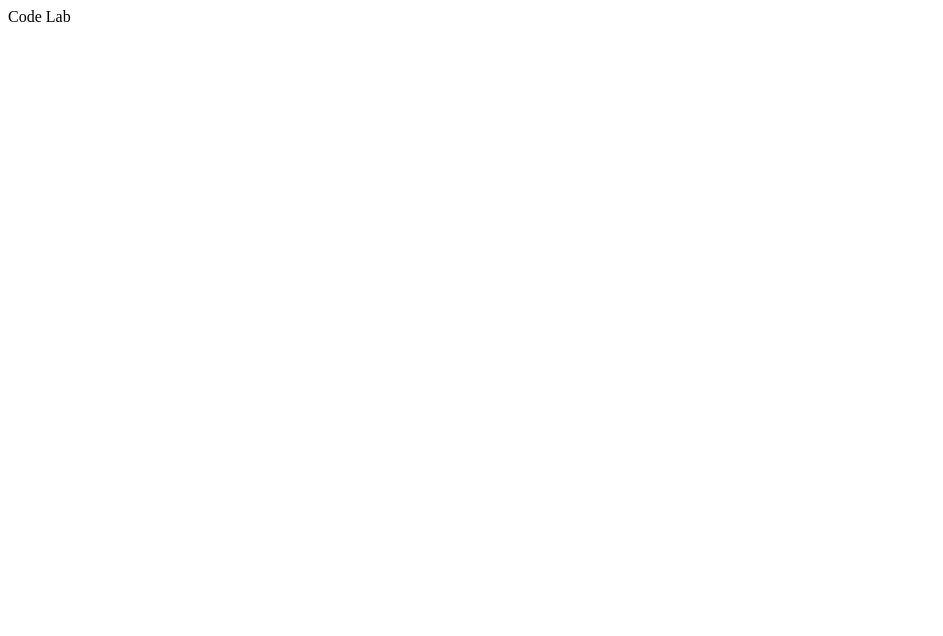
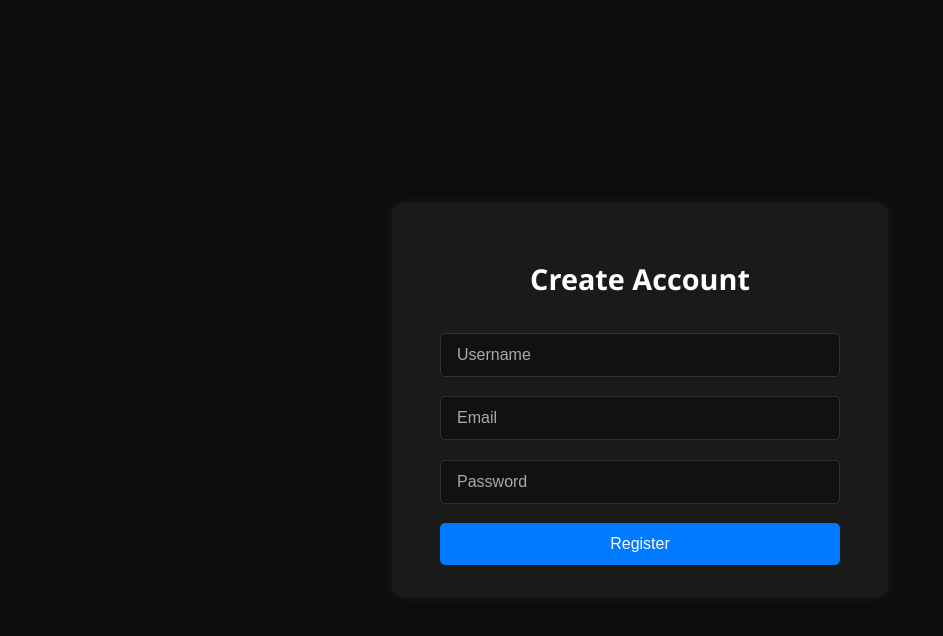
Before and after one commit to hasim34/codeLab, a React (Create React App) app in the folder frontend/: page / in a window 1280 px wide. Shown: the top 636 px of the page, without its empty margins (0-943 px from the left). Built offline with nearby package versions, Linux system fonts and the light colour scheme.

Commit message:
My changes before merging main

```diff
--- a/frontend/package.json
+++ b/frontend/package.json
@@ -11,7 +11,7 @@
     "react": "^19.1.0",
     "react-dom": "^19.1.0",
     "react-router-dom": "^7.7.1",
-    "react-scripts": "5.0.1",
+    "react-scripts": "^0.0.0",
     "tailwindcss": "^4.1.11",
     "web-vitals": "^2.1.4"
   },
--- a/frontend/src/App.js
+++ b/frontend/src/App.js
@@ -1,11 +1,10 @@
-
+import React from 'react';
+import Register from './register';
 
 function App() {
   return (
-    <div className="App">
-      <header className="App-header">
-        Code Lab
-      </header>
+    <div>
+      <Register />
     </div>
   );
 }
--- /dev/null
+++ b/frontend/src/register.css
@@ -0,0 +1,59 @@
+body {
+  margin: 0;
+  font-family: 'Segoe UI', Tahoma, Geneva, Verdana, sans-serif;
+  background-color: #0d0d0d;
+  color: white;
+}
+
+.register-container {
+  height: 100vh;
+  display: flex;
+  justify-content: center;
+  align-items: center;
+}
+
+.register-form {
+  background-color: #1a1a1a;
+  padding: 2rem 3rem;
+  border-radius: 10px;
+  box-shadow: 0 0 15px rgba(255, 255, 255, 0.05);
+  width: 100%;
+  max-width: 400px;
+  display: flex;
+  flex-direction: column;
+  gap: 1.2rem;
+}
+
+.register-title {
+  text-align: center;
+  font-size: 1.8rem;
+  margin-bottom: 1rem;
+}
+
+.register-input {
+  padding: 0.75rem 1rem;
+  border: 1px solid #333;
+  border-radius: 5px;
+  background-color: #111;
+  color: white;
+  font-size: 1rem;
+}
+
+.register-input::placeholder {
+  color: #aaa;
+}
+
+.register-button {
+  padding: 0.75rem 1rem;
+  border: none;
+  background-color: #007bff;
+  color: white;
+  font-size: 1rem;
+  border-radius: 5px;
+  cursor: pointer;
+  transition: background 0.3s;
+}
+
+.register-button:hover {
+  background-color: #0056b3;
+}
--- /dev/null
+++ b/frontend/src/register.js
@@ -0,0 +1,20 @@
+import React from 'react';
+import './register.css';
+
+function Register() {
+  return (
+    <div className="register-container">
+      <form className="register-form">
+        <h2 className="register-title">Create Account</h2>
+
+        <input type="text" placeholder="Username" className="register-input" />
+        <input type="email" placeholder="Email" className="register-input" />
+        <input type="password" placeholder="Password" className="register-input" />
+
+        <button type="submit" className="register-button">Register</button>
+      </form>
+    </div>
+  );
+}
+
+export default Register;
```
Also changed, not shown: 2 other files (tests, documents, lock files or other folders).
